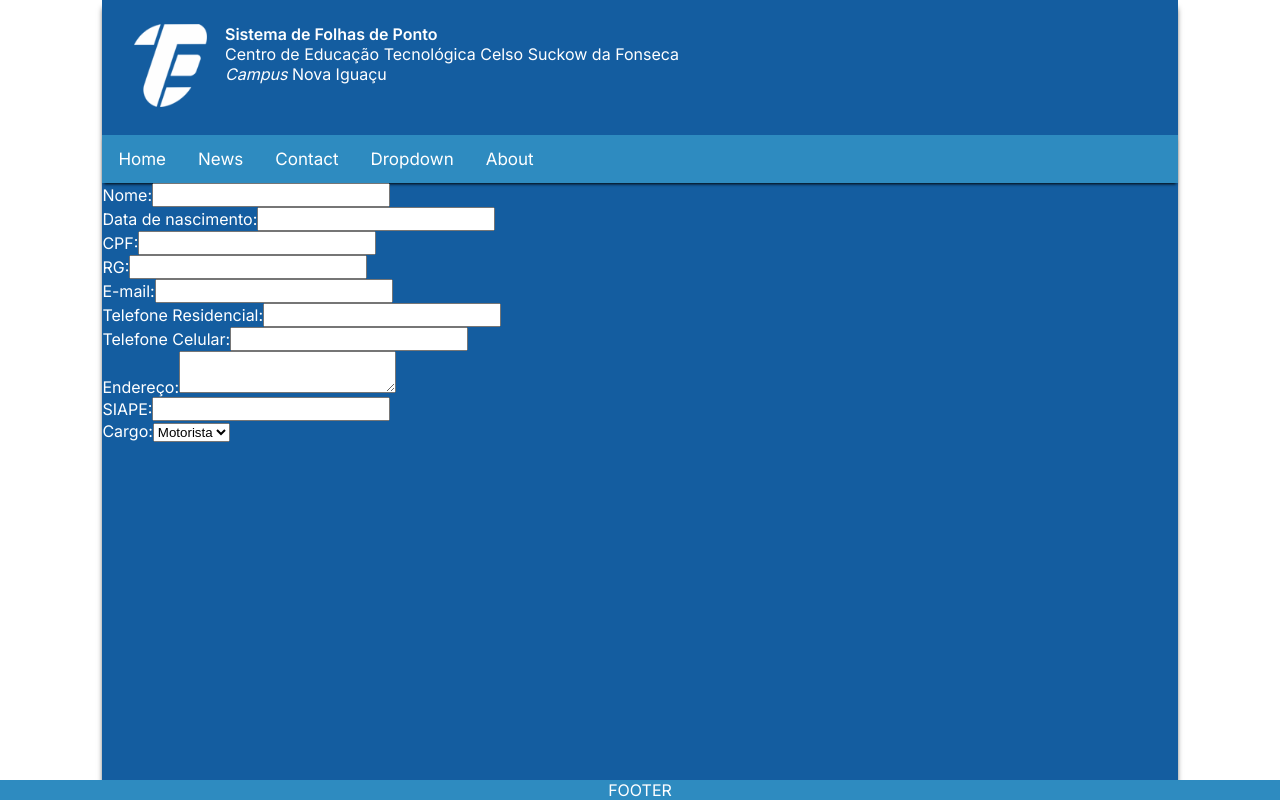
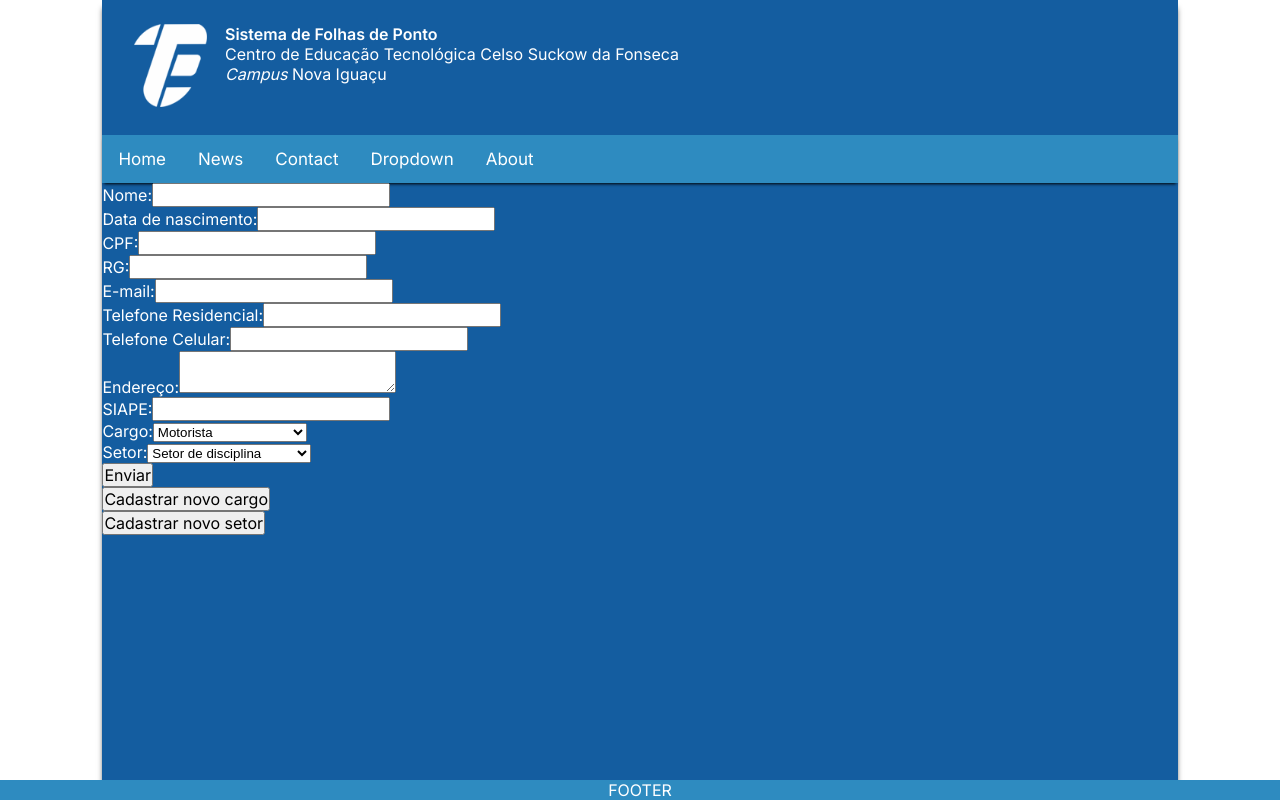
Before and after one commit to SINFO-NI/SIFOP-Front, a Next.js app: page / in a window 1280 px wide. Built offline with nearby package versions, Linux system fonts and the light colour scheme.

Commit message:
form parte 2

```diff
--- a/src/components/FormFunc.tsx
+++ b/src/components/FormFunc.tsx
@@ -53,11 +53,30 @@ export function FormFunc() {
                 <label for="cargo">Cargo:</label>
 
                     <select name="cargo" id="cargo">
-                    <option value="Motorista">Motorista</option>
-                    <option value=""></option>
-                    <option value=""></option>
-                    <option value=""></option>
+                    <option value="motorista">Motorista</option>
+                    <option value="assistenteSocial">Assistente Social</option>
+                    <option value="auxAdmin">Auxiliar Administrativo</option>
+                    <option value="nutricionista">Nutricionista</option>
                     </select>
+                </div>
+                <div>
+                <label for="setor">Setor:</label>
+
+                    <select name="setor" id="setor">
+                    <option value="disciplina">Setor de disciplina</option>
+                    <option value="admin">Gerência Administrativa</option>
+                    <option value="patrimonio">Seção de Patrimoôio</option>
+                    <option value="biblioteca">Biblioteca</option>
+                    </select>
+                </div>
+                <div>
+                    <button type="submit">Enviar</button>
+                </div>
+                <div>
+                    <button type="submit">Cadastrar novo cargo</button>
+                </div>
+                <div>
+                    <button type="submit">Cadastrar novo setor</button>
                 </div>
             </form>
 
```
